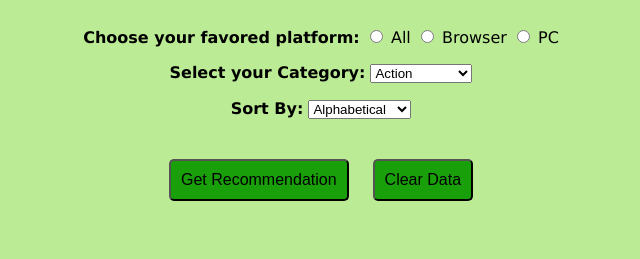
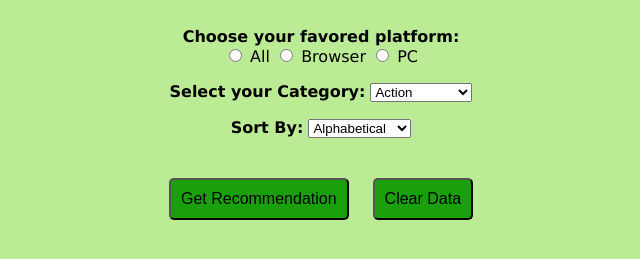
Before and after one commit to Hajar-h/G4MEFINDER, a plain HTML site: page index.html in a window 1280 px wide. Shown: the part 349-608 px from the top of the page, without its empty margins (319-959 px from the left). Drawn offline with Linux system fonts and the light colour scheme.

Commit message:
fixed the platform

```diff
--- a/index.html
+++ b/index.html
@@ -25,7 +25,7 @@
 
     <form id="gameform">
         <p>
-            <strong>Choose your favored platform:</strong>
+            <strong>Choose your favored platform:</strong> <br>
             <label>
                 <input type="radio" name="platform" value="all"> All
             </label>
```
